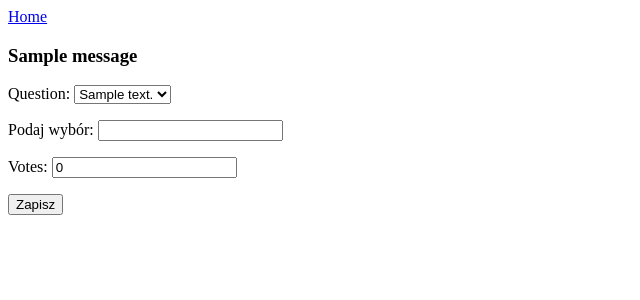
After one commit to rbartosinski/django-app, a Django app: page /polls/1/add_choice/ in a window 1280 px wide. The commit adds this page. Shown: the top 300 px of the page, without its empty margins (0-640 px from the left). Run offline with Django 3.2, Linux system fonts and the light colour scheme; tables that the repository leaves empty hold one stand-in row (values such as "Sample post"); one stand-in notice (Sample message) is shown.

Commit message:
Sat. 7.08, after third part

```diff
--- a/mysite/polls/forms.py
+++ b/mysite/polls/forms.py
@@ -1,8 +1,16 @@
 from django import forms
 from django.forms import SelectDateWidget
+
+from .models import Question
 
 
 class QuestionForm(forms.Form):
     question_text = forms.CharField(label="Podaj pytanie", max_length=200)
     pub_date = forms.DateTimeField(label="Data publikacji")
     # pub_date = forms.DateTimeField(label="Data publikacji", widget=SelectDateWidget)
+
+
+class ChoiceForm(forms.Form):
+    question = forms.ModelChoiceField(queryset=Question.objects.all())
+    choice_text = forms.CharField(label="Podaj wybór", max_length=200)
+    votes = forms.IntegerField(required=False)
--- a/mysite/polls/models.py
+++ b/mysite/polls/models.py
@@ -12,7 +12,6 @@ class Question(models.Model):
 
     def was_published_recently(self):
         now = timezone.now()
-        # return self.pub_date >= timezone.now() - datetime.timedelta(days=1)
         return now - datetime.timedelta(days=1) <= self.pub_date <= now
     was_published_recently.admin_order_field = 'pub_date'
     was_published_recently.boolean = True
--- /dev/null
+++ b/mysite/polls/templates/polls/add_choice.html
@@ -0,0 +1,20 @@
+{% extends 'polls/base.html' %}
+{% load static %}
+{% block content %}
+
+{% if messages %}
+    {% for message in messages %}
+<h3>{{ message }}</h3>
+    {% endfor %}
+{% endif %}
+
+<form action="{% url 'polls:add_choice' question.id %}" method="post">
+    {% csrf_token %}
+    {{ form.as_p }}
+    <input type="submit" value="Zapisz">
+</form>
+
+
+<link rel="stylesheet" type="text/css" href="{% static 'polls/style.css' %}">
+
+{% endblock %}
--- a/mysite/polls/templates/polls/index.html
+++ b/mysite/polls/templates/polls/index.html
@@ -12,7 +12,8 @@
 {% if latest_question_list %}
     <ul>
     {% for question in latest_question_list %}
-        <li><a href="{% url 'polls:detail' question.pk %}">{{ question.question_text }}</a></li>
+        <li><a href="{% url 'polls:detail' question.pk %}">{{ question.question_text }}</a> -
+            <a href="{% url 'polls:delete' question.pk %}">Usuń pytanie</a></li>
     {% endfor %}
     </ul>
 {% else %}
--- a/mysite/polls/urls.py
+++ b/mysite/polls/urls.py
@@ -8,6 +8,9 @@ urlpatterns = [
     path('', views.IndexView.as_view(), name='index'),
     path('<int:question_id>/', views.DetailView.as_view(), name='detail'),
     path('<int:question_id>/edit/', views.EditQuestionView.as_view(), name='edit'),
+    path('<int:question_id>/delete/', views.DeleteQuestionView.as_view(), name='delete'),
+    path('<int:question_id>/add_choice/', views.AddChoiceView.as_view(), name='add_choice'),
+    path('<int:question_id>/<int:choice_id>/edit_choice/', views.EditChoiceView.as_view(), name='edit_choice'),
     path('<int:question_id>/results/', views.ResultsView.as_view(), name='results'),
     path('<int:question_id>/vote/', views.VoteView.as_view(), name='vote'),
 ]
--- a/mysite/polls/views.py
+++ b/mysite/polls/views.py
@@ -6,7 +6,7 @@ from django.utils import timezone
 from django.views import generic, View
 
 from .models import Question, Choice
-from .forms import QuestionForm
+from .forms import QuestionForm, ChoiceForm
 
 
 class IndexView(View):
@@ -26,8 +26,18 @@ class IndexView(View):
             Question.objects.create(**form.cleaned_data)
         else:
             messages.error(request, 'Message: Form is not valid')
-            HttpResponseRedirect(reverse('polls:index'))
+            return HttpResponseRedirect(reverse('polls:index'))
         return HttpResponseRedirect(reverse('polls:index'))
+
+
+class DetailView(View):
+
+    def get(self, request, question_id):
+        question = get_object_or_404(Question, pk=question_id)
+        context = {
+            'question': question,
+        }
+        return render(request, 'polls/detail.html', context)
 
 
 class EditQuestionView(View):
@@ -53,18 +63,74 @@ class EditQuestionView(View):
             question.save()
         else:
             messages.error(request, 'Message: Form is not valid')
-            HttpResponseRedirect(reverse('polls:edit'))
+            return HttpResponseRedirect(reverse('polls:edit'))
         return HttpResponseRedirect(reverse('polls:detail', args=(question.id,)))
 
 
-class DetailView(View):
+class DeleteQuestionView(View):
 
     def get(self, request, question_id):
         question = get_object_or_404(Question, pk=question_id)
+        question.delete()
+        messages.info(request, 'Message: Question ID {} deleted'.format(question_id))
+        return HttpResponseRedirect(reverse('polls:index'))
+
+
+class AddChoiceView(View):
+
+    def get(self, request, question_id):
+        question = get_object_or_404(Question, pk=question_id)
+        form = ChoiceForm(initial={
+            'question': question_id,
+            'votes': 0,
+        })
         context = {
+            'form': form,
             'question': question,
         }
-        return render(request, 'polls/detail.html', context)
+        return render(request, 'polls/add_choice.html', context)
+
+    def post(self, request, question_id):
+        question = get_object_or_404(Question, pk=question_id)
+        form = ChoiceForm(request.POST)
+        if form.is_valid():
+            Choice.objects.create(**form.cleaned_data)
+        else:
+            messages.error(request, 'Message: Form is not valid')
+            return HttpResponseRedirect(reverse('polls:add_choice'))
+        return HttpResponseRedirect(reverse('polls:detail', args=(question.id,)))
+
+
+class EditChoiceView(View):
+
+    def get(self, request, question_id, choice_id):
+        question = get_object_or_404(Question, pk=question_id)
+        choice = get_object_or_404(Choice, pk=choice_id)
+        form = ChoiceForm(initial={
+            'question': question_id,
+            'choice_text': choice.choice_text,
+            'votes': choice.votes,
+        })
+        context = {
+            'form': form,
+            'question': question,
+            'choice': choice,
+        }
+        return render(request, 'polls/edit_choice.html', context)
+
+    def post(self, request, question_id, choice_id):
+        question = get_object_or_404(Question, pk=question_id)
+        choice = get_object_or_404(Choice, pk=choice_id)
+        form = ChoiceForm(request.POST)
+        if form.is_valid():
+            choice.question = form.cleaned_data["question"]
+            choice.choice_text = form.cleaned_data["choice_text"]
+            choice.votes = form.cleaned_data["votes"]
+            choice.save()
+        else:
+            messages.error(request, 'Message: Form is not valid')
+            return HttpResponseRedirect(reverse('polls:edit_choice'))
+        return HttpResponseRedirect(reverse('polls:detail', args=(question.id,)))
 
 
 class ResultsView(View):
@@ -87,7 +153,10 @@ class VoteView(View):
             messages.error(request, 'Message: You didnt select a choice.')
             return HttpResponseRedirect(reverse('polls:detail', args=(question.id,)))
         else:
-            selected_choice.votes += 1
+            try:
+                selected_choice.votes += 1
+            except TypeError:
+                selected_choice.votes = 1
             selected_choice.save()
             return HttpResponseRedirect(reverse('polls:results', args=(question.id,)))
 
```
Also changed, not shown: mysite/polls/templates/polls/detail.html (+6 -1 lines), mysite/polls/templates/polls/edit_choice.html (added, +20 -0 lines), mysite/polls/migrations/0002_alter_choice_votes.py (added), mysite/polls/migrations/0003_alter_choice_votes.py (added).
